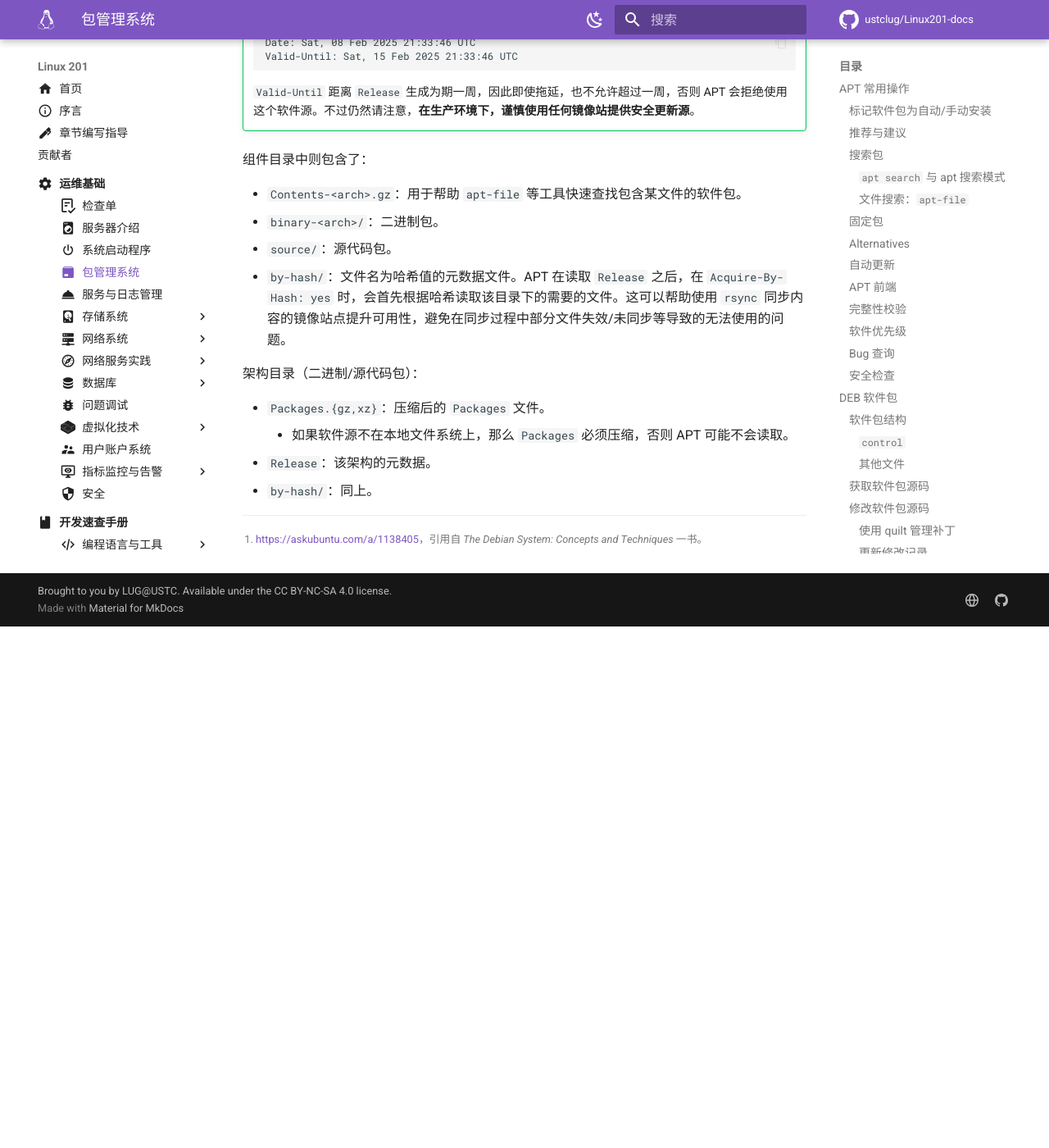
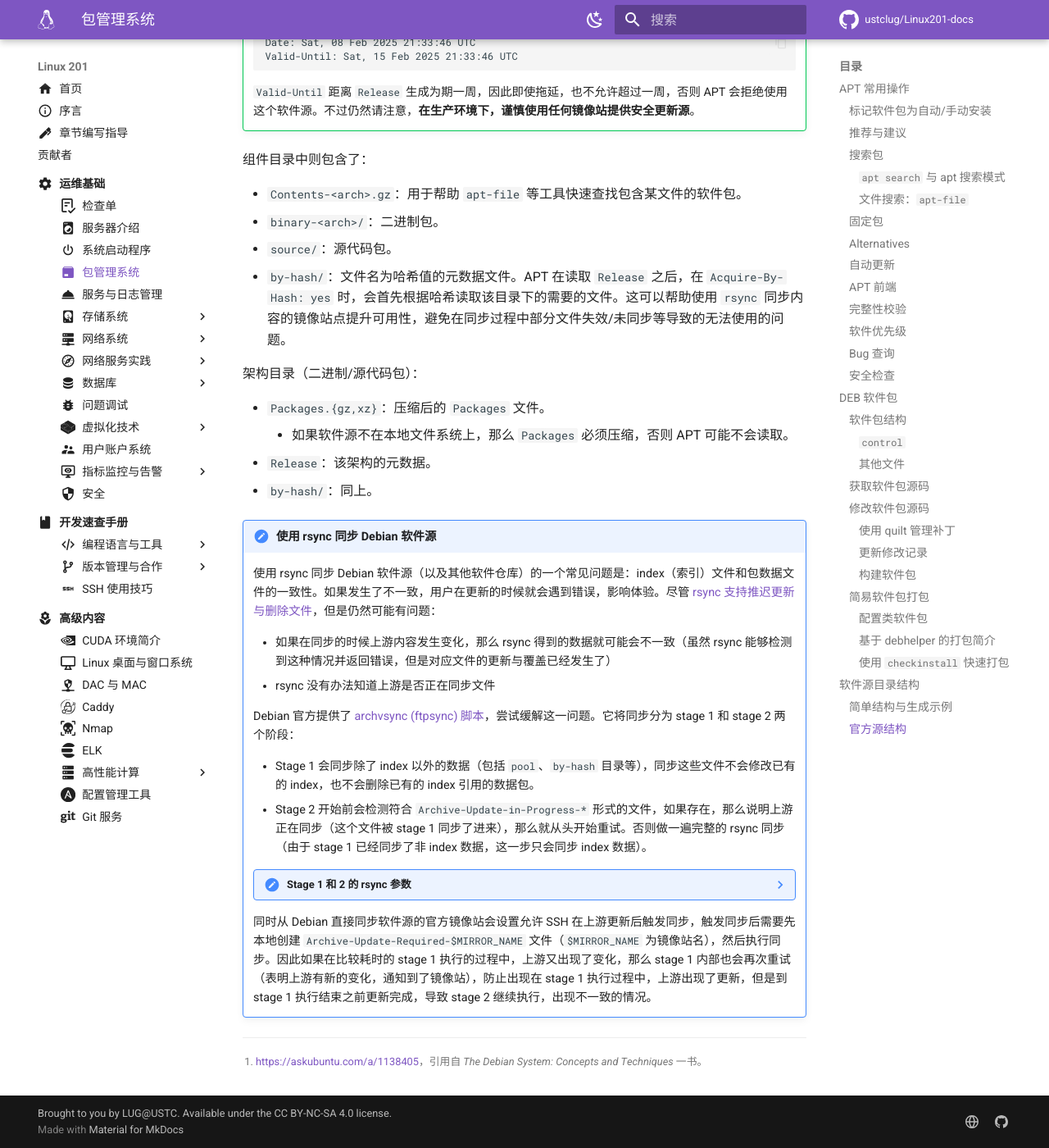
Before and after one commit to ustclug/Linux201-docs, an MkDocs documentation site: the page built from docs/ops/package.md, in a window 1280 px wide and 1400 px high, scrolled down 29266 px. Shown: the whole window at 82% size. Built offline with MkDocs 1.6.1 and Material for MkDocs 9.7.7, drawn with Linux system fonts in a browser that asks for light colours; comment, search, counter and statistics services are not loaded; before the commit the page ends 30030 px from its top, so only the background shows below that.

Commit message:
ops/package: archvsync 2-stage syncing intro

````diff
--- a/docs/ops/package.md
+++ b/docs/ops/package.md
@@ -1271,6 +1271,32 @@
 - `Release`：该架构的元数据。
 - `by-hash/`：同上。
 
+!!! note "使用 rsync 同步 Debian 软件源"
+
+    使用 rsync 同步 Debian 软件源（以及其他软件仓库）的一个常见问题是：index（索引）文件和包数据文件的一致性。如果发生了不一致，用户在更新的时候就会遇到错误，影响体验。尽管 [rsync 支持推迟更新与删除文件](./storage/backup.md#rsync-client)，但是仍然可能有问题：
+
+    - 如果在同步的时候上游内容发生变化，那么 rsync 得到的数据就可能会不一致（虽然 rsync 能够检测到这种情况并返回错误，但是对应文件的更新与覆盖已经发生了）
+    - rsync 没有办法知道上游是否正在同步文件
+
+    Debian 官方提供了 [archvsync (ftpsync) 脚本](https://salsa.debian.org/mirror-team/archvsync/-/blob/master/bin/ftpsync)，尝试缓解这一问题。它将同步分为 stage 1 和 stage 2 两个阶段：
+
+    - Stage 1 会同步除了 index 以外的数据（包括 `pool`、`by-hash` 目录等），同步这些文件不会修改已有的 index，也不会删除已有的 index 引用的数据包。
+    - Stage 2 开始前会检测符合 `Archive-Update-in-Progress-*` 形式的文件，如果存在，那么说明上游正在同步（这个文件被 stage 1 同步了进来），那么就从头开始重试。否则做一遍完整的 rsync 同步（由于 stage 1 已经同步了非 index 数据，这一步只会同步 index 数据）。
+
+    ??? note "Stage 1 和 2 的 rsync 参数"
+
+        ```sh
+        if [[ $RSYNC_PROTOCOL -ge 31 ]]; then
+        RSYNC_OPTIONS=${RSYNC_OPTIONS:-"-prltvHSB8192 --safe-links --chmod=D755,F644 --timeout 120 --stats --no-human-readable --no-inc-recursive"}
+        else
+            RSYNC_OPTIONS=${RSYNC_OPTIONS:-"-prltvHSB8192 --safe-links --timeout 120 --stats --no-human-readable --no-inc-recursive"}
+        fi
+        RSYNC_OPTIONS1=${RSYNC_OPTIONS1:-"--include=*.diff/ --include=by-hash/ --exclude=*.diff/Index --exclude=Contents* --exclude=Packages* --exclude=Sources* --exclude=Release* --exclude=InRelease --exclude=i18n/* --exclude=dep11/* --exclude=installer-*/current --exclude=ls-lR*"}
+        RSYNC_OPTIONS2=${RSYNC_OPTIONS2:-"--max-delete=40000 --delay-updates --delete --delete-delay --delete-excluded"}
+        ```
+
+    同时从 Debian 直接同步软件源的官方镜像站会设置允许 SSH 在上游更新后触发同步，触发同步后需要先本地创建 `Archive-Update-Required-$MIRROR_NAME` 文件（`$MIRROR_NAME` 为镜像站名），然后执行同步。因此如果在比较耗时的 stage 1 执行的过程中，上游又出现了变化，那么 stage 1 内部也会再次重试（表明上游有新的变化，通知到了镜像站），防止出现在 stage 1 执行过程中，上游出现了更新，但是到 stage 1 执行结束之前更新完成，导致 stage 2 继续执行，出现不一致的情况。
+
 <!-- markdownlint-disable MD053 -->
 
 [^debian-system]: <https://askubuntu.com/a/1138405>，引用自 *The Debian System: Concepts and Techniques* 一书。
````
